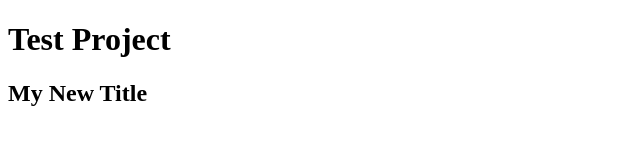
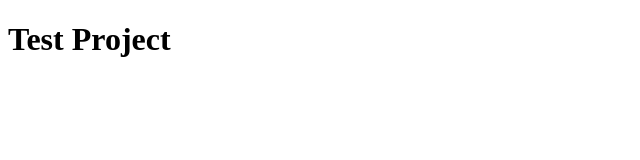
Before and after one commit to lascanorussell/test_git_project, a plain HTML site: page index.html in a window 1280 px wide. Shown: the whole page, without its empty margins (0-640 px from the left). Drawn offline with Linux system fonts and the light colour scheme.

```diff
--- a/index.html
+++ b/index.html
@@ -8,6 +8,5 @@
 </head>
 <body>
   <h1>Test Project</h1>
-  <h2>My New Title</h2>
 </body>
 </html>
```
